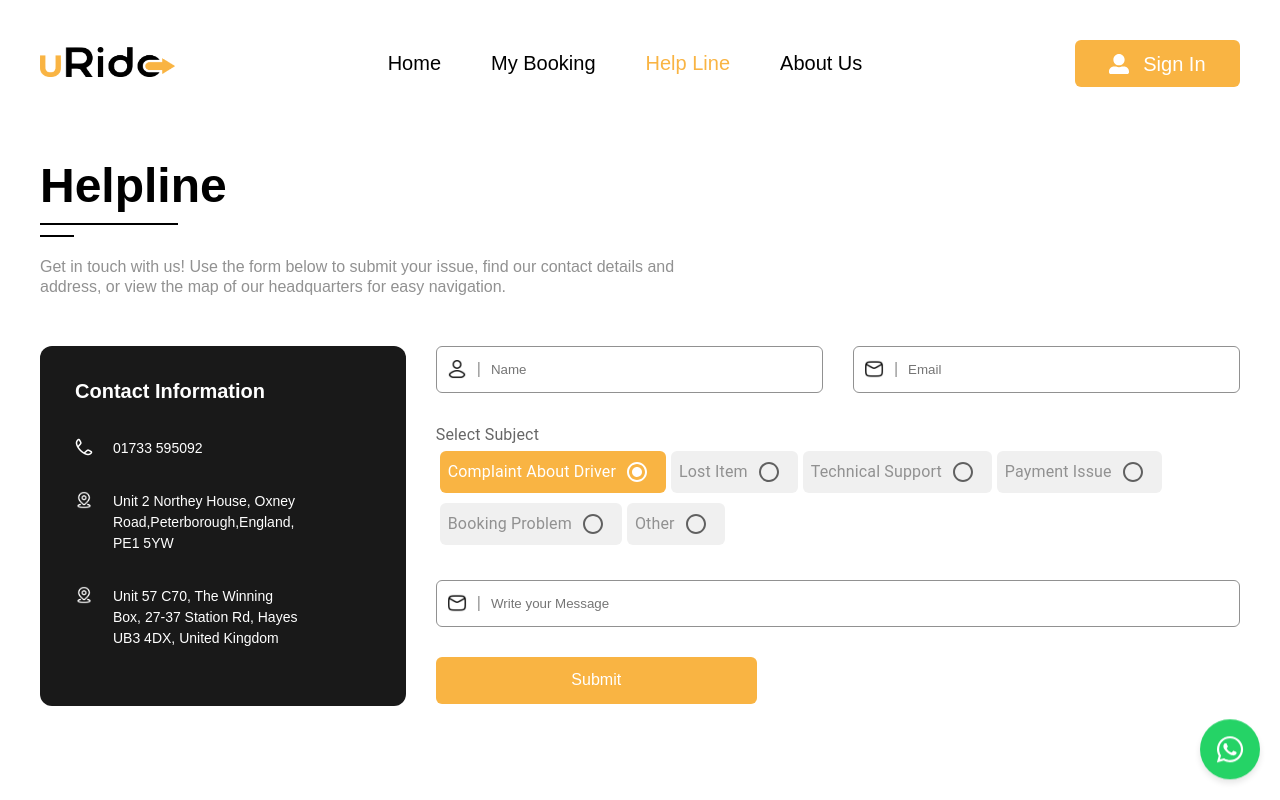
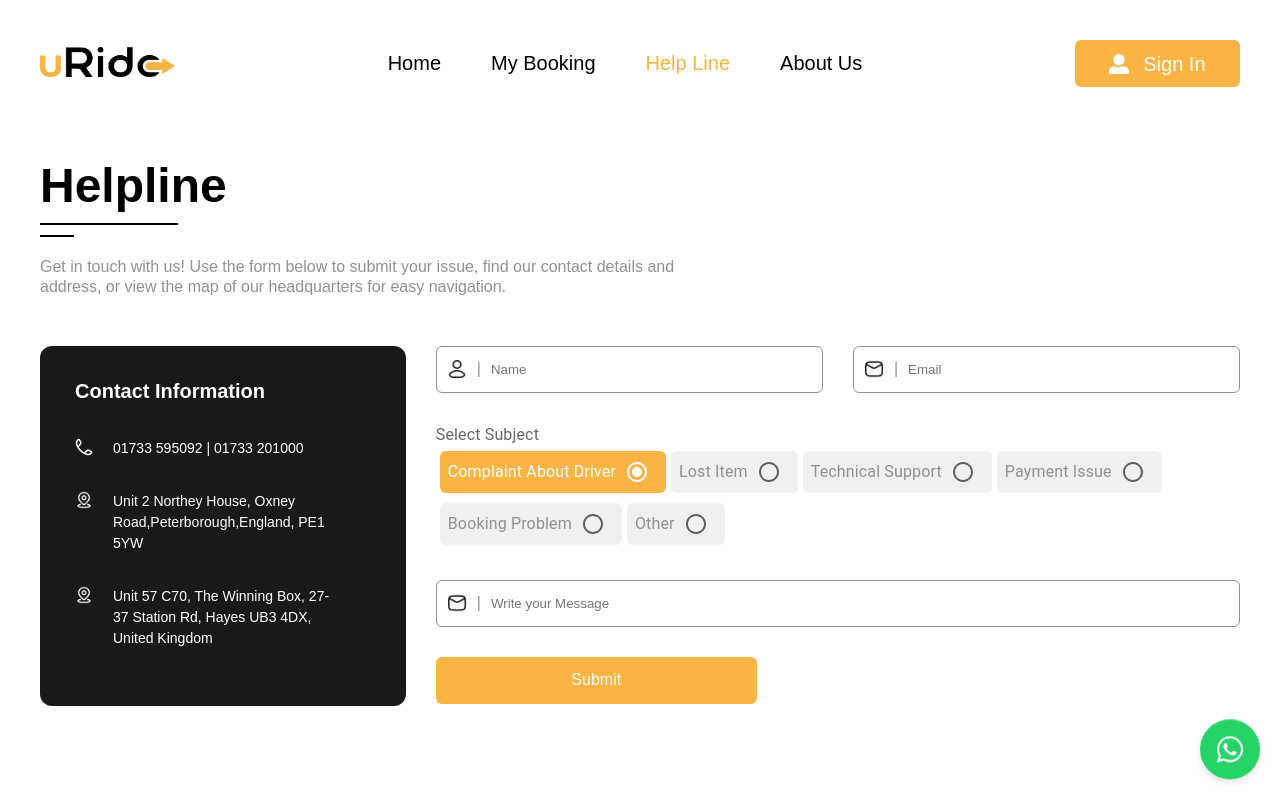
Before and after one commit to letsoutsource/urido-frontend, a Next.js app: page /help in a window 1280 px wide. Shown: the top 800 px of the page. Built offline with nearby package versions, Linux system fonts and the light colour scheme.

Commit message:
number changed

```diff
--- a/src/app/components/helplinePageComponents/helplineFormSection/helpLineData.js
+++ b/src/app/components/helplinePageComponents/helplineFormSection/helpLineData.js
@@ -1,7 +1,7 @@
 export const contactDetails = [
   {
     icon: "/call.png",
-    details: "01733 595092",
+    details: ["01733 595092", "01733 201000"],
   },
   {
     icon: "/location.png",
--- a/src/app/components/helplinePageComponents/helplineFormSection/helpLineInformationCard/HelplineInformationCard.jsx
+++ b/src/app/components/helplinePageComponents/helplineFormSection/helpLineInformationCard/HelplineInformationCard.jsx
@@ -9,7 +9,11 @@ const HelplineInformationCard = () => {
       {contactDetails.map((contactInfo, index) => (
         <div className="information-card-row" key={index}>
           <Image src={contactInfo.icon} alt="icon" height={18} width={18} className="helpline-information-card-icon"/>
-          <p>{contactInfo.details}</p>
+          <p className="contact-details">
+            {Array.isArray(contactInfo.details)
+              ? contactInfo.details.join(" | ")
+              : contactInfo.details}
+          </p>
         </div>
       ))}
     </div>
--- a/src/app/components/helplinePageComponents/helplineFormSection/helpLineInformationCard/helplineInformationCard.css
+++ b/src/app/components/helplinePageComponents/helplineFormSection/helpLineInformationCard/helplineInformationCard.css
@@ -22,7 +22,7 @@
   font-weight: 400;
   line-height: 21px;
   text-align: left;
-  max-width: 223px;
+  max-width: 260px;
 }
 @media (max-width: 768px) {
   .helpline-information-card {
@@ -30,13 +30,13 @@
     height: auto;
     padding: 40px;
   }
-  .information-card-row{
+  .information-card-row {
     max-width: none;
     /* font-size: 20px; */
     line-height: 30px;
   }
- .helpline-information-card-icon{
-  width: 25px;
-  height: 25px;
- }
+  .helpline-information-card-icon {
+    width: 25px;
+    height: 25px;
+  }
 }
--- a/src/app/components/whatsappButton/WhatsAppButton.jsx
+++ b/src/app/components/whatsappButton/WhatsAppButton.jsx
@@ -4,7 +4,7 @@ import "./whatsAppButton.css";
 
 const WhatsAppButton = () => {
   const handleClick = () => {
-    window.open("https://wa.me/01733595092", "_blank");
+    window.open("https://wa.me/01733201000", "_blank");
   };
 
   return (
```
